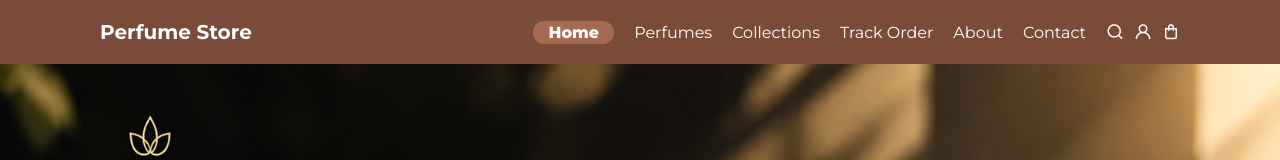
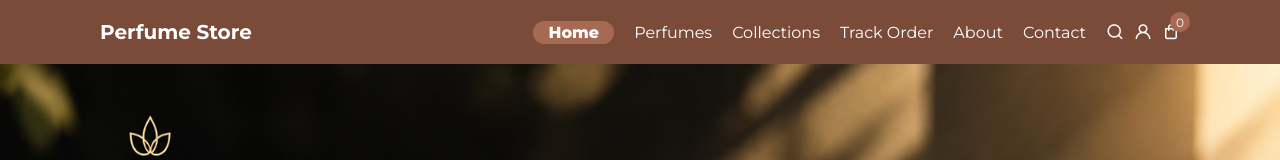
Before and after one commit to MoeezAhmed-Developer/perfume-webiste, a React (Vite) app: page / in a window 1280 px wide. Shown: the top 160 px of the page. Built offline with nearby package versions, Linux system fonts and the light colour scheme.

Commit message:
add notification count display in Header component

```diff
--- a/src/components/Header.jsx
+++ b/src/components/Header.jsx
@@ -43,6 +43,7 @@ function Header() {
             <button>
               <i className="uil uil-shopping-bag"></i>
             </button>
+            <span className={style.count}>0</span>
 
             <button
               className={style.humberger}
--- a/src/css/header.module.css
+++ b/src/css/header.module.css
@@ -60,6 +60,21 @@
   cursor: pointer;
 }
 
+.count {
+  color: #fff;
+  background-color: var(--secondary);
+  width: 20px;
+  height: 20px;
+  font-size: 12px;
+  display: flex;
+  justify-content: center;
+  align-items: center;
+  border-radius: 50%;
+  position: absolute;
+  top: 12px;
+  right: 90px;
+}
+
 @media (max-width: 600px) {
   .header {
     padding: 20px;
@@ -118,4 +133,9 @@
     font-size: 20px;
     cursor: pointer;
   }
+
+  .count {
+    top: 11px;
+    right: 40px;
+  }
 }
```
